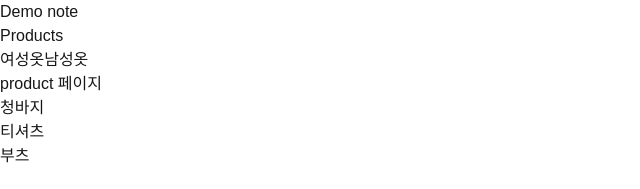
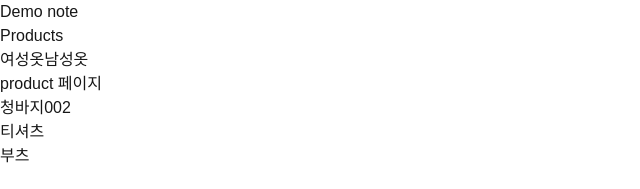
Before and after one commit to seoyoung-kim-kr/study-next-js, a Next.js app: page /products in a window 1280 px wide. Shown: the top 189 px of the page, without its empty margins (0-640 px from the left). Built offline with nearby package versions, Linux system fonts and the light colour scheme.

Commit message:
chap5.9: ISR 렌더링

```diff
--- a/data/products.json
+++ b/data/products.json
@@ -1,7 +1,7 @@
 [
   {
     "id": "1234",
-    "name": "청바지",
+    "name": "청바지002",
     "price": 5000
   },
   {
--- a/src/app/products/[slug]/page.tsx
+++ b/src/app/products/[slug]/page.tsx
@@ -1,6 +1,8 @@
 import { getProduct, getProducts } from "@/service/products";
 import { notFound } from "next/navigation";
 import React from "react";
+
+export const revalidate = 3;
 
 // slug : 내가 설정한 동적 라우터 이름
 // 13+ 버전에서는 App Router의 동적 라우트 params가 비동기 처리되어야 함
--- a/src/app/products/page.tsx
+++ b/src/app/products/page.tsx
@@ -1,6 +1,8 @@
 import React from "react";
 import Link from "next/link";
 import { getProducts } from "@/service/products";
+
+export const revalidate = 3;
 
 const ProductsPage = async () => {
   // 서버 파일(데이터베이스)에 있는 제품의 리스트를 읽어와서, 그걸 보여줌
```
